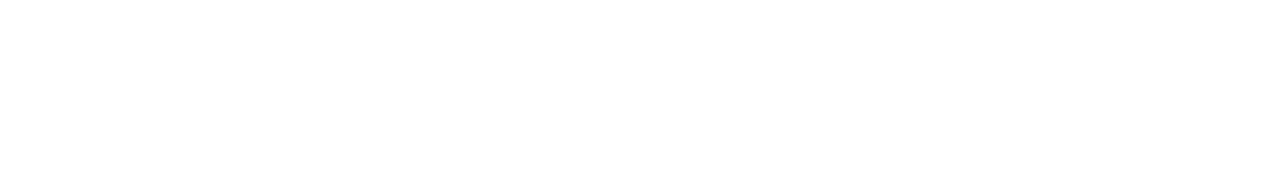
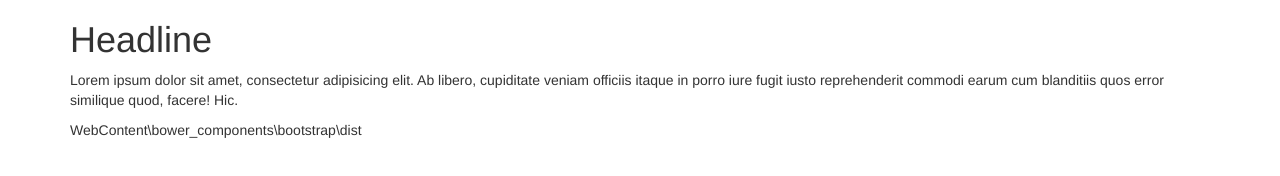
Before and after one commit to anshuman-nanda/BytesProject, a website: page BytesProject/WebContent/index.html in a window 1280 px wide. Drawn offline with nearby package versions, Linux system fonts and the light colour scheme.

Commit message:
added custom css and js folder and modified index page

```diff
--- a/BytesProject/WebContent/index.html
+++ b/BytesProject/WebContent/index.html
@@ -1,10 +1,24 @@
 <!DOCTYPE html>
-<html>
+<html lang="en">
 <head>
-<meta charset="ISO-8859-1">
-<title>Insert title here</title>
+  <meta charset="UTF-8">
+  <meta http-equiv="X-UA-Compatible" content="IE=edge">
+  <meta name="viewport" content="width=device-width, initial-scale=1">
+  <link rel="stylesheet" href="bower_components/bootstrap/dist/css/bootstrap.min.css">
+  <link rel="stylesheet" href="css/styles.css">
+  <title>YotaBytes</title>
 </head>
 <body>
+	<div class="container">
+		<h1>Headline</h1>
+<p>Lorem ipsum dolor sit amet, consectetur adipisicing elit. Ab libero,
+ cupiditate veniam officiis itaque in porro iure fugit iusto reprehenderit
+  commodi earum cum blanditiis quos error similique quod, facere! Hic.</p>
 
+  WebContent\bower_components\bootstrap\dist
+	</div>
+<script src="bower_components/jquery/dist/jquery.min.js"></script>
+<script src="bower_components/bootstrap/dist/js/bootstrap.min.js"></script>
+<script src="js/script.js"></script>
 </body>
 </html>
```
Also changed, not shown: BytesProject/WebContent/css/styles.css (added), BytesProject/WebContent/js/script.js (added).
